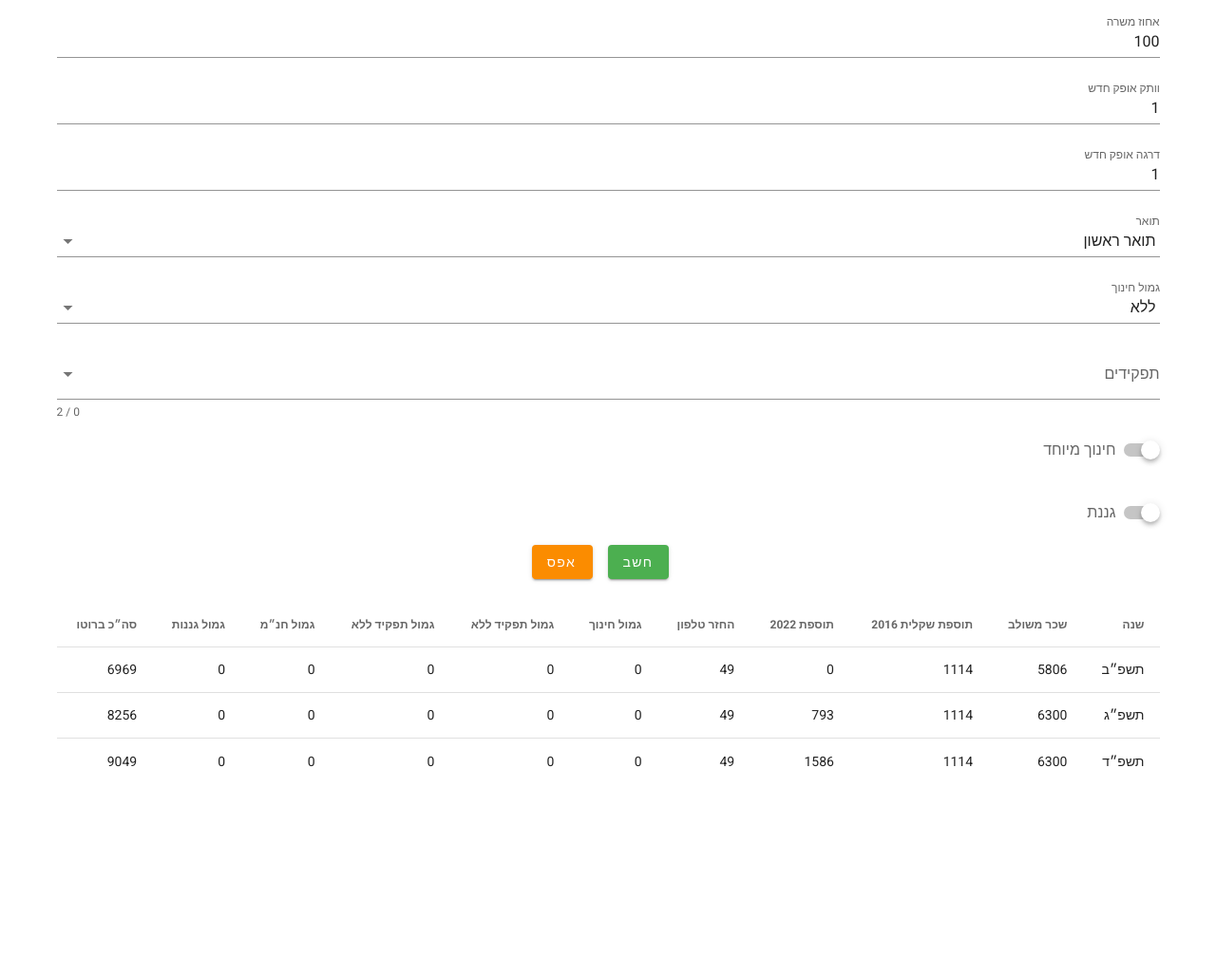
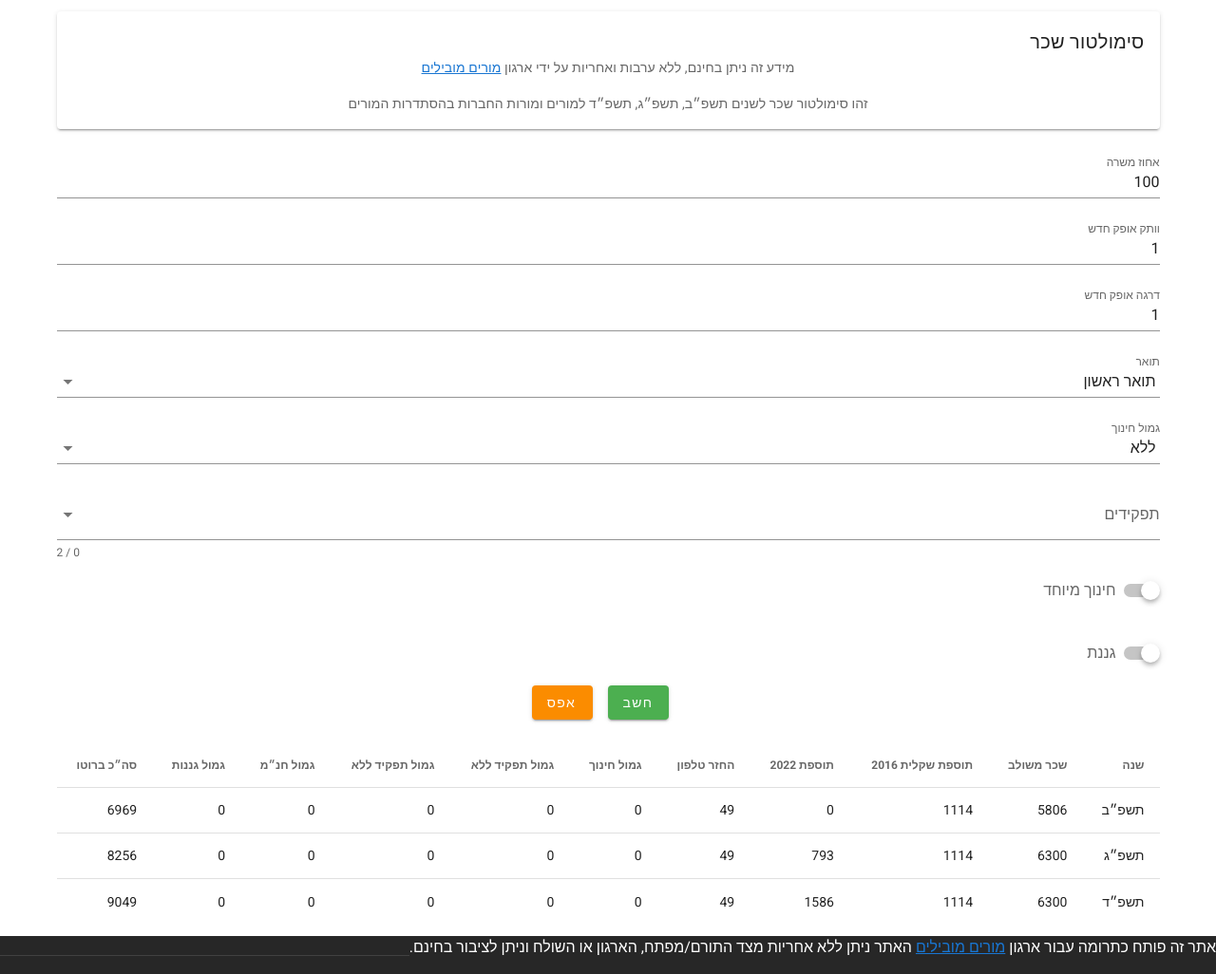
Before and after one commit to aviramha/teacher-union-salary, a Vue app: page / in a window 1280 px wide. Shown: the whole page at 95% size. Before the commit the page ends 838 px from the top, so only its background shows below. Built offline with nearby package versions, Linux system fonts and the light colour scheme.

Commit message:
some design

```diff
--- a/src/App.vue
+++ b/src/App.vue
@@ -1,16 +1,48 @@
 <template>
   <v-app>
     <v-main>
-      <Simulator/>
+      <v-container>
+        <v-row justify="center" class="text-center" align="center">
+          <v-col cols="12" align-self="center">
+            <v-card>
+              <v-card-title justify="center" class="text-center" align="center"
+                >סימולטור שכר</v-card-title
+              >
+              <v-card-subtitle
+                >מידע זה ניתן בחינם, ללא ערבות ואחריות על ידי ארגון
+                <a class="app-link" href="https://www.morimovilim.org/"
+                  >מורים מובילים</a
+                >
+              </v-card-subtitle>
+              <v-card-text
+                >זהו סימולטור שכר לשנים תשפ״ב, תשפ״ג, תשפ״ד למורים ומורות החברות
+                בהסתדרות המורים</v-card-text
+              >
+            </v-card>
+          </v-col>
+        </v-row>
+      </v-container>
+      <Simulator />
     </v-main>
+    <v-footer dark padless>
+        <p>
+          אתר זה פותח כתרומה עבור ארגון
+          <a class="app-link" href="https://www.morimovilim.org/"
+            >מורים מובילים</a
+          >
+          האתר ניתן ללא אחריות מצד התורם/מפתח, הארגון או השולח וניתן לציבור
+          בחינם.
+        </p>
+        <v-divider></v-divider>
+      </v-footer>
   </v-app>
 </template>
 
 <script>
-import Simulator from './components/Simulator';
+import Simulator from "./components/Simulator";
 
 export default {
-  name: 'App',
+  name: "App",
 
   components: {
     Simulator,
```
Also changed, not shown: src/components/Simulator.vue (+1 -6 lines).
